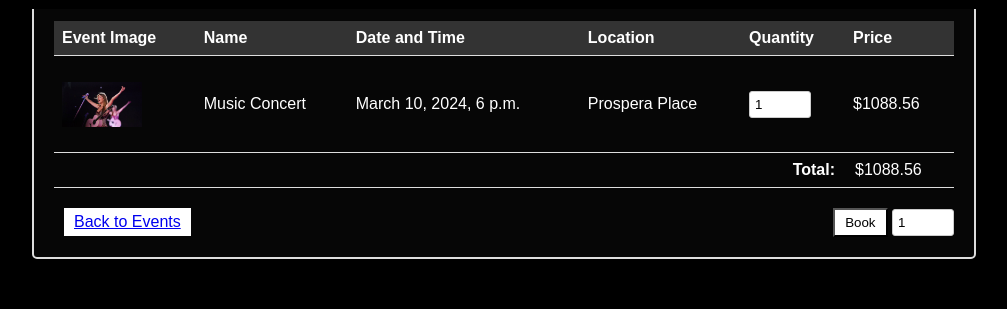
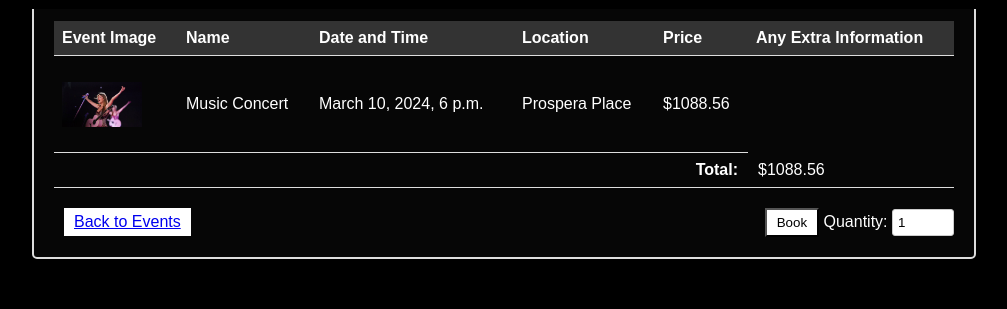
Before and after one commit to MithishR/Communicado, a Django app: template Django/communicado/pages/templates/pages/add_to_cart.html in a window 1280 px wide. Shown: the part 51-360 px from the top of the page, without its empty margins (136-1143 px from the left). Run offline with Django 5.2, Linux system fonts and the light colour scheme; the template is opened without the code that fills it: values that come from a table or form of the project are taken from there, others are empty; data comes from the database, SQL or seed files in the repository.

```diff
--- a/Django/communicado/pages/templates/pages/add_to_cart.html
+++ b/Django/communicado/pages/templates/pages/add_to_cart.html
@@ -1,4 +1,3 @@
-
 {% load static %}
 <!DOCTYPE html>
 <html lang="en">
@@ -104,6 +103,10 @@
             margin-left: 10px; /* Add left margin to match the position of the "Back to Events" button */
         }
 
+        .label-text {
+            color: white;
+        }
+
     </style>
 </head>
 <body>
@@ -117,8 +120,9 @@
                     <th>Name</th>
                     <th>Date and Time</th>
                     <th>Location</th>
-                    <th>Quantity</th>
+
                     <th>Price</th>
+                    <th>Any Extra Information </th>
                 </tr>
             </thead>
             <tbody>
@@ -131,9 +135,7 @@
                     <td>{{ event.name }}</td>
                     <td>{{ event.eventDateTime }}</td>
                     <td>{{ event.location }}</td>
-                    <td>
-                        <input type="number" id="quantity" name="quantity" class="quantity-field" value="1" min="1">
-                    </td>
+
                     <td>${{event.price}}</td>
                 </tr>
 
@@ -150,6 +152,7 @@
                 {% csrf_token %}
                 <a href="{% url 'events' %}" class="back-button">Back to Events</a>
                 <button type="submit" class="book-button">Book</button>
+                <label for="quantity" class="label-text">Quantity:</label>
                 <input type="number" id="quantity" name="quantity" class="quantity-field" value="1" min="1">
 
             </form>
```
